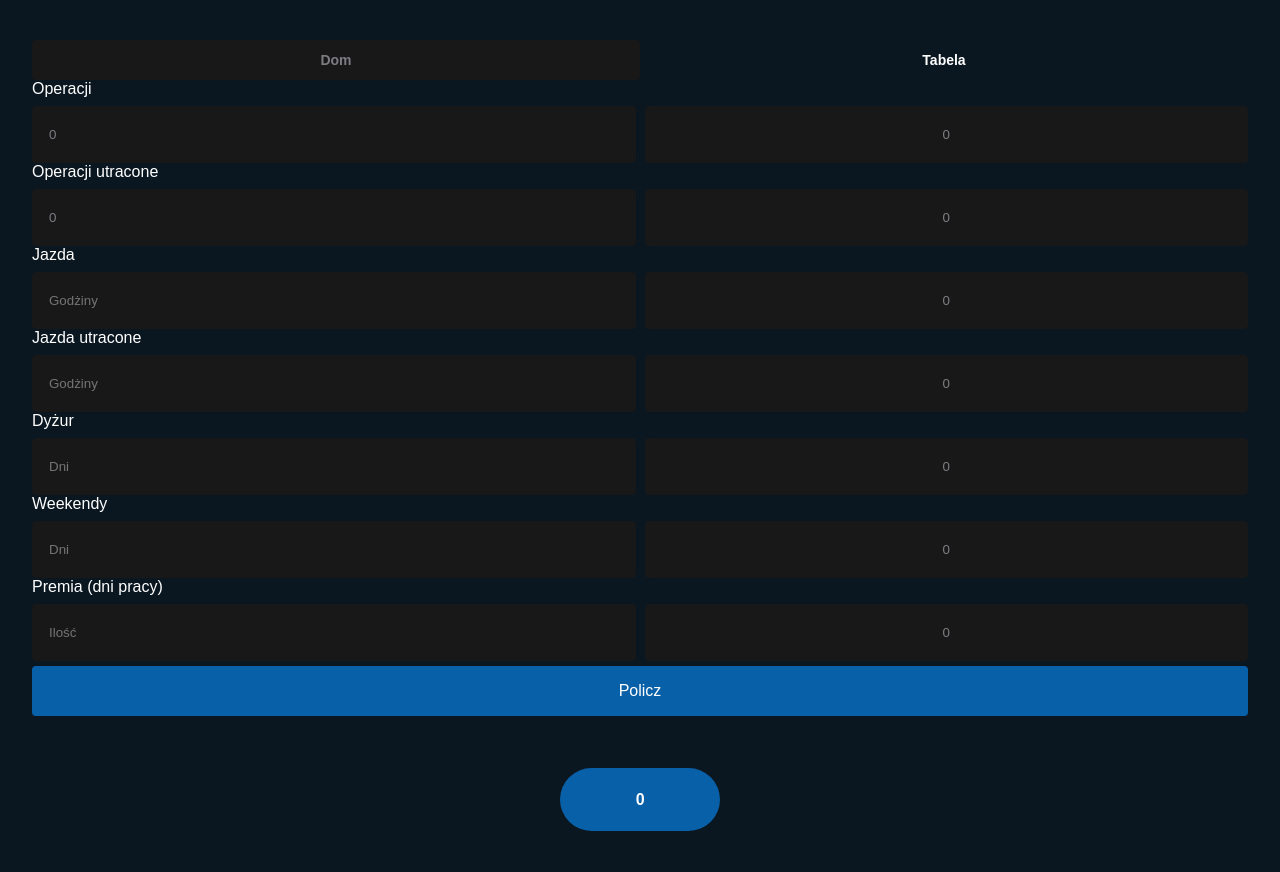
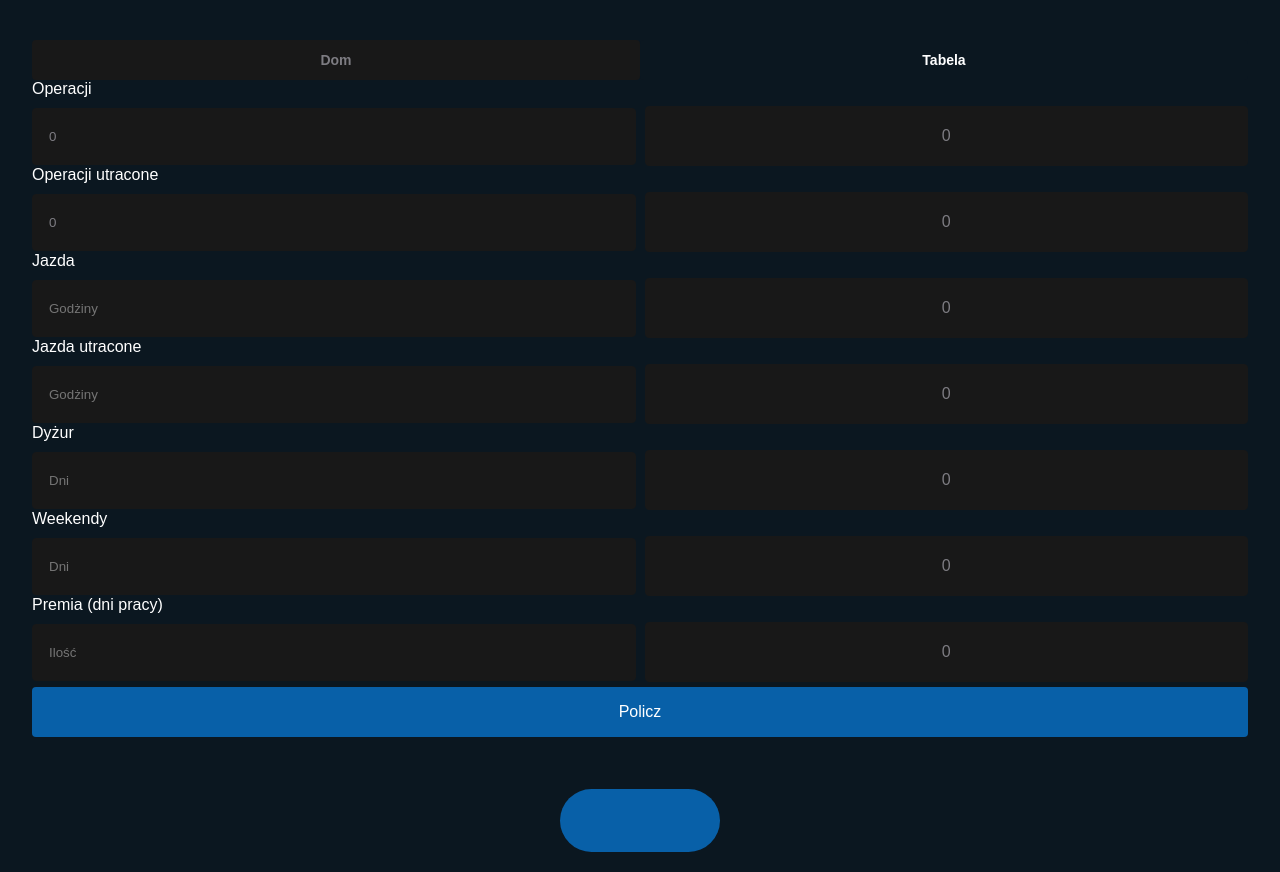
Before and after one commit to olekrumian/czassPracy-react-app, a React (Create React App) app: page / in a window 1280 px wide. Both pictures are taken after a click on the button "Dom". Before the commit the page ends 851 px from the top, so only its background shows below. Built offline with nearby package versions, Linux system fonts and the light colour scheme.

Commit message:
calculateSumWyplaty

```diff
--- a/src/Components/Calculate.js
+++ b/src/Components/Calculate.js
@@ -83,26 +83,38 @@ export const Calculate = () => {
     weekend: '',
     premia: '',
   })
-  const [autoUtracone, setAutoUtracone] = useState('')
-  const [wyplata, setWyplata] = useState(0)
+  const [sumWyplata, setSumWyplata] = useState({
+    value1: sumTotal.operacji * 42,
+    value2: sumTotal.operacjiUtracone * 21,
+    value3: 0,
+    value4: 0,
+    value5: 0,
+    value6: 0,
+    value7: 0,
+  })
+  console.log('🚀 ~ file: Calculate.js:95 ~ Calculate ~ sumWyplata', sumWyplata)
+
+  const [autoUtracone, setAutoUtracone] = useState('utracone')
 
   const handleChange = (e) => {
     const name = e.target.name
     const value = e.target.value
     setRow({...row, [name]: value.toLowerCase()})
     setSumTotal({...sumTotal, [name]: value})
+    setSumWyplata({
+      ...sumWyplata,
+      value3: sumTotal.jazda * 42,
+      value4: sumTotal.jazdaUtracone * 21,
+      value5: sumTotal.dyzur * 150,
+      value6: sumTotal.weekend * 150,
+      value7: sumTotal.premia * 100,
+    })
     setAutoUtracone(() => {
       const input = row.miejsce.includes('utracone')
       if (input) {
         setRow({...row, [name]: value, uwagi: 'utracone'})
       }
     })
-
-    //!TODO setWyplata((
-    //   ((sumTotal.operacji + sumTotal.jazda) * 42) +
-    //   ((sumTotal.operacjiUtracone + sumTotal.jazdaUtracone)*21) + ((sumTotal.dyzur+sumTotal.weekend) * 150) +
-    //   (sumTotal.premia * 100)
-    //   ))
   }
 
   const handleSubmit = (e) => {
@@ -133,6 +145,14 @@ export const Calculate = () => {
   useEffect(() => {
     localStorageSet('table', table)
     setSumOper(sumOperacji)
+    setSumWyplata({
+      ...sumWyplata,
+      value3: sumTotal.jazda * 42,
+      value4: sumTotal.jazdaUtracone * 21,
+      value5: sumTotal.dyzur * 150,
+      value6: sumTotal.weekend * 150,
+      value7: sumTotal.premia * 100,
+    })
   }, [table])
 
   return (
@@ -289,13 +309,12 @@ export const Calculate = () => {
               value={`${sumOperacji() ? sumOperacji() - utracone() : 0}`}
               onChange={handleChange}
             />
-            <input
+            <p
               id="finalValue"
+              name="value1"
               className="input_goal"
-              value={`${sumOperacji() ? (sumOperacji() - utracone()) * 42 : 0}`}
-              readOnly
               onChange={handleChange}
-            />
+            >{`${sumOperacji() ? (sumOperacji() - utracone()) * 42 : 0}`}</p>
           </div>
           <p className="input_title">Operacji utracone</p>
           <div className="input_wrapper">
@@ -309,32 +328,35 @@ export const Calculate = () => {
               value={utracone()}
               onChange={handleChange}
             />
-            <input
+            <p
               id="finalValue"
+              name="value2"
               className="input_goal"
-              value={utracone() * 21}
-              readOnly
               onChange={handleChange}
-            />
+            >
+              {sumWyplata.value2}
+            </p>
           </div>
           <p className="input_title">Jazda</p>
           <div className="input_wrapper">
             <input
               id="drive"
-              type="text"
+              type="number"
+              inputMode="decimal"
               className="input_value"
               placeholder="Godżiny"
               name="jazda"
               value={sumTotal.jazda}
               onChange={handleChange}
             />
-            <input
+            <p
               id="finalValue"
+              name="value3"
               className="input_goal"
-              value={sumTotal.jazda * 42}
-              readOnly
               onChange={handleChange}
-            />
+            >
+              {sumTotal.jazda * 42}
+            </p>
           </div>
           <p className="input_title">Jazda utracone</p>
           <div className="input_wrapper">
@@ -347,13 +369,14 @@ export const Calculate = () => {
               value={sumTotal.jazdaUtracone}
               onChange={handleChange}
             />
-            <input
+            <p
               id="finalValue"
+              name="value4"
               className="input_goal"
-              value={sumTotal.jazdaUtracone * 21}
-              readOnly
               onChange={handleChange}
-            />
+            >
+              {sumTotal.jazdaUtracone * 21}
+            </p>
           </div>
           <p className="input_title">Dyżur</p>
           <div className="input_wrapper">
@@ -367,13 +390,14 @@ export const Calculate = () => {
               value={sumTotal.dyzur}
               onChange={handleChange}
             />
-            <input
+            <p
               id="finalValue"
+              name="value5"
               className="input_goal"
-              value={sumTotal.dyzur * 150}
-              readOnly
               onChange={handleChange}
-            />
+            >
+              {sumTotal.dyzur * 150}
+            </p>
           </div>
           <p className="input_title">Weekendy</p>
           <div className="input_wrapper">
@@ -387,13 +411,14 @@ export const Calculate = () => {
               value={sumTotal.weekend}
               onChange={handleChange}
             />
-            <input
+            <p
               id="finalValue"
+              name="value6"
               className="input_goal"
-              value={sumTotal.weekend * 150}
-              readOnly
               onChange={handleChange}
-            />
+            >
+              {sumTotal.weekend * 150}
+            </p>
           </div>
           <p className="input_title">Premia (dni pracy)</p>
           <div className="input_wrapper">
@@ -407,18 +432,19 @@ export const Calculate = () => {
               value={sumTotal.premia}
               onChange={handleChange}
             />
-            <input
+            <p
               id="finalValue"
+              name="value7"
               className="input_goal"
-              value={sumTotal.premia * 100}
-              readOnly
               onChange={handleChange}
-            />
+            >
+              {sumTotal.premia * 100}
+            </p>
           </div>
           <button className="ready_btn">Policz</button>
         </form>
         <div className="summa_wyplaty">
-          <p className="wyplata">{wyplata}</p>
+          <p className="wyplata"></p>
         </div>
         <table className="tableTab"></table>
       </section>
```
